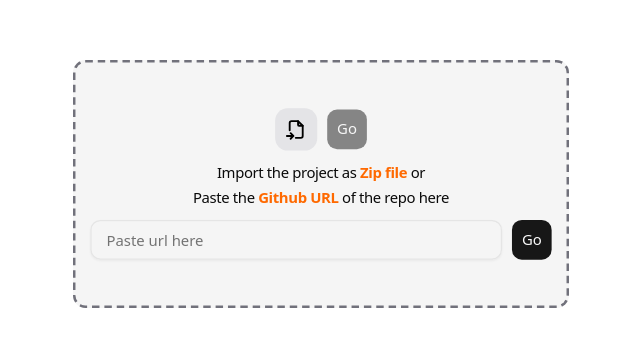
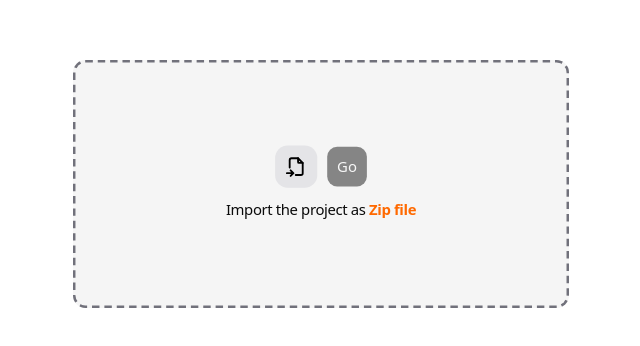
Before and after one commit to prave01/n8n_forCodePlanning, a Next.js app: page / in a window 1280 px wide. Shown: the part 216-562 px from the top of the page, without its empty margins (319-959 px from the left). Built offline with nearby package versions, Linux system fonts and the light colour scheme.

Commit message:
Finally...

```diff
--- a/actions/ExecutionAI.ts
+++ b/actions/ExecutionAI.ts
@@ -1,7 +1,8 @@
 "use server";
 
 import OpenAI from "openai";
-import { zodResponseFormat } from "openai/helpers/zod.mjs";
+import { zodResponseFormat } from "openai/helpers/zod";
+import type { ZodType } from "zod";
 import { Execute_ResponseFormat } from "@/app/zodSchema";
 
 const API_KEY = process.env.GEMINI_API_KEY || null;
@@ -54,7 +55,11 @@ code: ${refData.code}
           content: prompt,
         },
       ],
-      response_format: zodResponseFormat(Execute_ResponseFormat, "event"),
+
+      response_format: zodResponseFormat(
+        Execute_ResponseFormat as unknown as any,
+        "event",
+      ),
     });
 
     const event = completion.choices[0].message.parsed;
--- a/components/Atoms/PlanInput.tsx
+++ b/components/Atoms/PlanInput.tsx
@@ -125,10 +125,9 @@ export const PlanInput = ({
 
     try {
       setLoading(true);
-      const response: Plan_ResponseType = await generatePlan(
-        newContextData,
-        input,
-      );
+      const response: Plan_ResponseType =
+        (await generatePlan(newContextData, input)) || [];
+      setPlan(response);
 
       setPlan([...plan, ...response]);
       setLoading(false);
@@ -200,7 +199,7 @@ export const PlanInput = ({
               >
                 {suggestionData.map((item, index) => (
                   <div
-                    key={item}
+                    key={index}
                     ref={(el) => {
                       suggestionRefs.current[index] = el;
                     }}
--- a/components/Molecules/InputGroup.tsx
+++ b/components/Molecules/InputGroup.tsx
@@ -9,22 +9,9 @@ import { parseZip } from "@/lib/utils";
 
 export const InputGroup = () => {
   const [selectedFile, setSelectedFile] = useState<File | null>(null);
-  const [githubUrl, setGithubUrl] = useState<string>("");
   const fileInputRef = useRef<HTMLInputElement | null>(null);
 
   const setFileData = useFileStore((s) => s.setFileData);
-
-  const handleSubmit = (e: any) => {
-    e.preventDefault();
-    if (isGitHubUrl(githubUrl)) return toast.success("Processing");
-    toast.error("Invalid github repo link");
-  };
-
-  const isGitHubUrl = (url: string) => {
-    const githubRegex =
-      /^https?:\/\/(www\.)?github\.com\/[A-Za-z0-9_.-]+\/[A-Za-z0-9_.-]+(\.git)?\/?$/i;
-    return githubRegex.test(url);
-  };
 
   const handleFileChange = async (e: any) => {
     const file = e.target.files[0];
@@ -117,30 +104,8 @@ export const InputGroup = () => {
           text-center"
       >
         Import the project as{" "}
-        <span className="text-orange-500 font-semibold">Zip file</span> or{" "}
-        <br /> Paste the{" "}
-        <span className="text-orange-500 font-semibold">Github URL</span> of the
-        repo here
+        <span className="text-orange-500 font-semibold">Zip file</span>
       </div>
-      <form
-        onSubmit={handleSubmit}
-        className="flex px-3 gap-x-2 w-full py-auto"
-      >
-        <Input
-          value={githubUrl}
-          onChange={(e) => setGithubUrl(e.target.value)}
-          type="text"
-          required
-          className="flex-1 text-xs h-8 placeholder:text-xs"
-          placeholder="Paste url here"
-        />
-        <Button
-          className="text-xs px-2 h-8 dark:hover:bg-black dark:hover:text-white
-            cursor-pointer"
-        >
-          Go
-        </Button>
-      </form>
     </div>
   );
 };
--- a/components/Pages/PlannerFlow.tsx
+++ b/components/Pages/PlannerFlow.tsx
@@ -18,11 +18,11 @@ import { useContextData, usePlan, useRunConnectedNodes } from "@/store/store";
 import { Button } from "../ui/button";
 import { PlanInput } from "../Atoms/PlanInput";
 import { GridLoader } from "react-spinners";
-import { motion } from "motion/react";
+import { AnimatePresence, motion } from "motion/react";
 
 export const PlannerFlow = ({ tree }: { tree: Record<string, any> }) => {
-  const [nodes, setNodes, onNodesChange] = useNodesState<Node[]>([]);
-  const [edges, setEdges, onEdgesChange] = useEdgesState<Edge[]>([]);
+  const [nodes, setNodes, onNodesChange] = useNodesState<Node>([]);
+  const [edges, setEdges, onEdgesChange] = useEdgesState<Edge>([]);
   const [open, setOpen] = useState(false);
 
   const [isLoading, setLoading] = useState(false);
@@ -36,7 +36,7 @@ export const PlannerFlow = ({ tree }: { tree: Record<string, any> }) => {
     console.log("Plan", AI_Response);
     console.log("Context", contextData);
 
-    const generatedNodes: Node[] = AI_Response.map((plan, index) => ({
+    const generatedNodes: any = AI_Response.map((plan, index) => ({
       id: `n${index + 1}`,
       position: { x: index * 510, y: 0 },
       type: "plan",
@@ -93,24 +93,37 @@ export const PlannerFlow = ({ tree }: { tree: Record<string, any> }) => {
         fitView
         className="bg-transparent text-black"
       >
+        <motion.div
+          className="absolute top-3 right-3 z-40"
+          initial={false}
+          animate={{
+            rotate: open ? 45 : 0, // rotate "+" to "x"
+          }}
+          transition={{ duration: 0.25, ease: "easeInOut" }}
+        >
           <Button
             onClick={() => setOpen(!open)}
-          className="absolute top-3 z-40 hover:bg-black hover:border-1 border-zinc-700 cursor-pointer right-3 flex items-center justify-center size-10 bg-zinc-800 rounded-full text-2xl text-zinc-200"
+            className="hover:bg-black hover:border-1 border-zinc-700 cursor-pointer flex items-center justify-center size-10 bg-zinc-800 rounded-full text-2xl text-zinc-200"
           >
             +
           </Button>
+        </motion.div>
 
+        <AnimatePresence>
           {open && (
             <motion.div
-            animate={{ scale: [0, 1] }}
-            transition={{ ease: "easeInOut", duration: 0.2 }}
+              key="plan-input"
+              initial={{ opacity: 0, scale: 0.8, y: -10 }}
+              animate={{ opacity: 1, scale: 1, y: 0 }}
+              exit={{ opacity: 0, scale: 0.8, y: -10 }}
+              transition={{ duration: 0.2, ease: "easeInOut" }}
               style={{ transformOrigin: "top right" }}
-            className="w-md absolute backdrop-blur-md p-2 rounded-lg z-40 right-3 top-16"
+              className="w-md border-1 border-zinc-700 absolute backdrop-blur-md p-2 rounded-lg z-40 right-3 top-16"
             >
               <PlanInput setLoading={setLoading} tree={tree} />
             </motion.div>
           )}
-
+        </AnimatePresence>
         {isLoading && (
           <div
             className="backdrop-blur-md flex items-center justify-center absolute
--- a/components/ReactFlow/CustomEdge.tsx
+++ b/components/ReactFlow/CustomEdge.tsx
@@ -1,12 +1,19 @@
 import {
   BaseEdge,
   EdgeLabelRenderer,
+  EdgeProps,
   getBezierPath,
   useReactFlow,
 } from "@xyflow/react";
 import { Button } from "../ui/button";
 
-export default function CustomEdge({ id, sourceX, sourceY, targetX, targetY }) {
+export default function CustomEdge({
+  id,
+  sourceX,
+  sourceY,
+  targetX,
+  targetY,
+}: EdgeProps) {
   const { setEdges } = useReactFlow();
   const [edgePath, labelX, labelY] = getBezierPath({
     sourceX,
--- a/package.json
+++ b/package.json
@@ -21,7 +21,7 @@
     "motion": "^12.23.22",
     "next": "15.5.4",
     "next-themes": "^0.4.6",
-    "openai": "^6.2.0",
+    "openai": "^6.3.0",
     "react": "19.1.0",
     "react-diff-viewer-continued": "^3.4.0",
     "react-dom": "19.1.0",
@@ -30,7 +30,7 @@
     "react-syntax-highlighter": "^15.6.6",
     "sonner": "^2.0.7",
     "tailwind-merge": "^3.3.1",
-    "zod": "^4.1.12",
+    "zod": "3",
     "zustand": "^5.0.8"
   },
   "devDependencies": {
```
Also changed, not shown: actions/PlannerAI.ts (+22 -22 lines), app/prePlan/startPlan/page.tsx (+6 -6 lines), next.config.ts (+11 -11 lines), 2 other files (tests, documents, lock files or other folders). Lines whose indentation alone changed are shown as unchanged.
